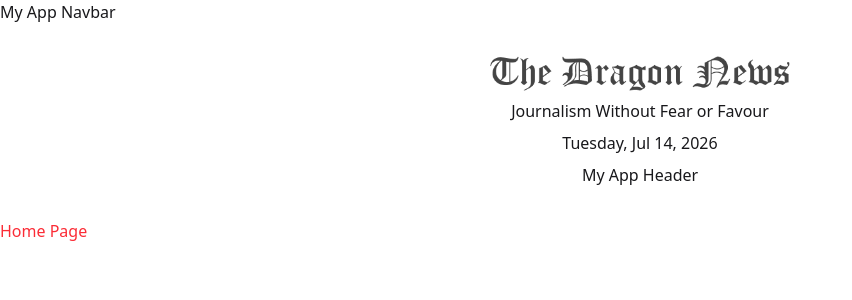
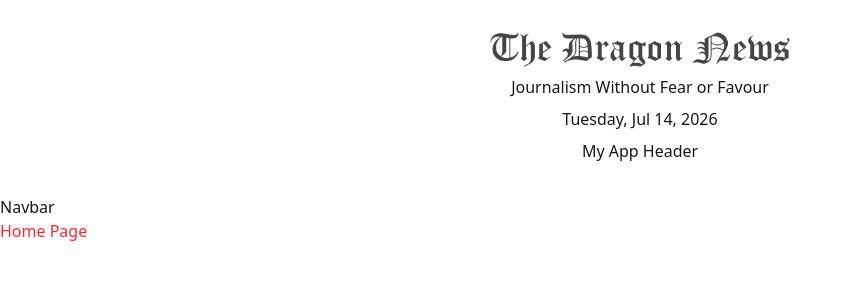
Before and after one commit to probillal/dragon-news-nextjs, a Next.js app: page / in a window 1280 px wide. Shown: the top 300 px of the page, without its empty margins (0-852 px from the left). Built offline with nearby package versions, Linux system fonts and the light colour scheme.

Commit message:
Header section added

```diff
--- a/src/app/(main)/layout.jsx
+++ b/src/app/(main)/layout.jsx
@@ -4,8 +4,8 @@ import Navbar from "@/components/shared/Navbar";
 const MainLayout = ({ children }) => {
   return (
     <>
+      <Headers />
       <Navbar />
-      <Headers />
       {children}
     </>
   );
--- a/src/app/layout.js
+++ b/src/app/layout.js
@@ -22,6 +22,7 @@ export default function RootLayout({ children }) {
   return (
     <html
       lang="en"
+      data-theme="light"
       className={`${geistSans.variable} ${geistMono.variable} h-full antialiased`}
     >
       <body className="min-h-full flex flex-col">{children}</body>
--- a/src/components/shared/Navbar.jsx
+++ b/src/components/shared/Navbar.jsx
@@ -1,7 +1,7 @@
 const Navbar = () => {
   return (
     <div>
-      <h2>My App Navbar</h2>
+      <h2>Navbar</h2>
     </div>
   );
 };
```
